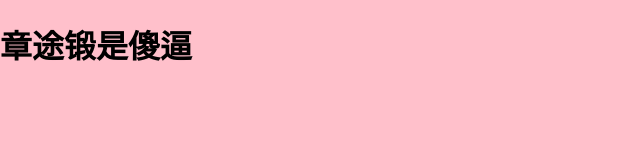
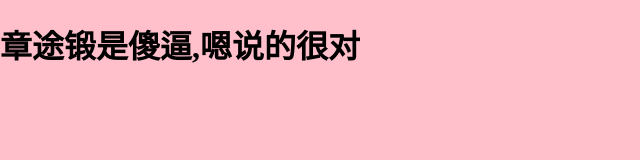
Before and after one commit to CherryBlossomrobbery/two, a plain HTML site: page index.html in a window 1280 px wide. Shown: the whole page, without its empty margins (0-640 px from the left). Drawn offline with Linux system fonts and the light colour scheme.

Commit message:
再次修改

```diff
--- a/index.html
+++ b/index.html
@@ -7,6 +7,6 @@
     <link rel="stylesheet" href="index.css">
 </head>
 <body>
-    <h1>章途锻是傻逼</h1>
+    <h1>章途锻是傻逼,嗯说的很对</h1>
 </body>
 </html>
```
